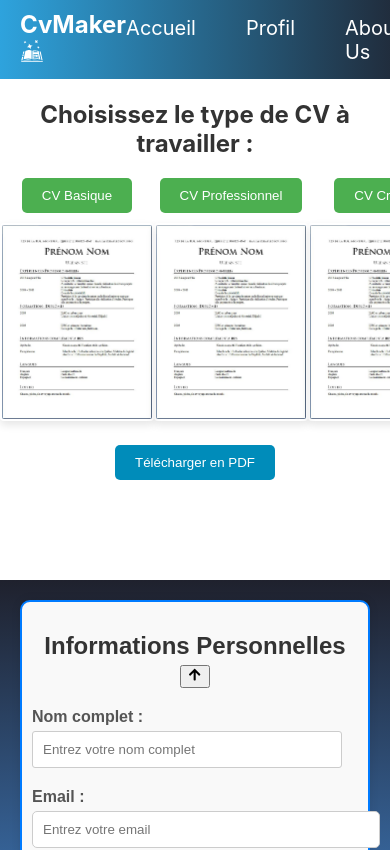
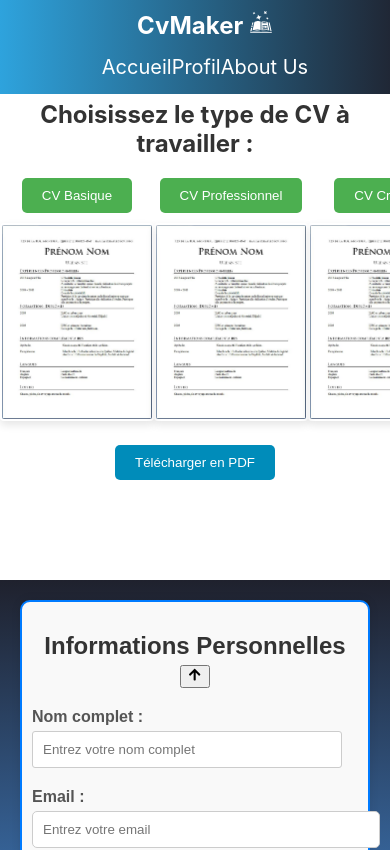
Before and after one commit to lemezzi/DreamCV, a React (Create React App) app: page / in a window 390 px wide. Shown: the top 850 px of the page. Built offline with nearby package versions, Linux system fonts and the light colour scheme.

Commit message:
Update Navbar.css

```diff
--- a/src/Components/Navbar.css
+++ b/src/Components/Navbar.css
@@ -1,39 +1,4 @@
-
-
-  .navbar-left h1 {
-    margin: 0;
-    font-size: 24px;
-    transition: color 0.3s ease;
-  }
-
-  .navbar-right {
-    display: flex;
-    align-items: center;
-  }
-
-  .navbar-right ul {
-    list-style-type: none;
-    margin: 0;
-    padding: 0;
-  }
-
-  .navbar-right ul li {
-    margin-right: 20px;
-    cursor: pointer;
-    transition: color 0.3s ease;
-  }
-
-  .navbar-right ul li:hover {
-    color: #ffd700; /* Change la couleur du texte au survol */
-  }
-
-
-
-  .navbar-right input:focus {
-    width: 100px; /* Augmente la largeur de l'input au focus */
-    outline: none; /* Supprime le contour de focus */
-    background-color: #555; /* Change la couleur de fond au focus */
-  }
+/* Styles de base pour .navbar */
 .navbar {
   position: fixed;
   top: 0;
@@ -46,26 +11,77 @@
   color: #fff;
   padding: 10px 20px;
   font-size: 20px;
+  z-index: 1000; /* Assure que la barre de navigation reste au-dessus du contenu */
 }
 
+/* Styles pour .navbar-left */
 .navbar-left {
-    float: left;
+  display: flex;
+  align-items: center;
 }
 
-  .navbar-right {
-    float: right;
+/* Styles pour le titre dans .navbar-left */
+.navbar-left h1 {
+  margin: 0;
+  font-size: 24px;
+  transition: color 0.3s ease;
 }
 
+/* Styles pour .navbar-right */
+.navbar-right {
+  display: flex;
+  align-items: center;
+  margin-right: 20px; /* Ajoute un espace entre .navbar-left et .navbar-right */
+}
+
+/* Styles pour les éléments de liste dans .navbar-right */
 .navbar-right ul {
   list-style-type: none;
   margin: 0;
   padding: 0;
   display: flex;
-    margin-right: 50px;
+  align-items: center; /* Aligne les éléments de liste verticalement */
 }
 
+/* Styles pour chaque élément de liste dans .navbar-right */
 .navbar-right ul li {
-    display:flex;
-    margin-right: 50px;
+  margin-right: 20px;
   cursor: pointer;
+  transition: color 0.3s ease;
 }
+
+/* Change la couleur du texte au survol */
+.navbar-right ul li:hover {
+  color: #ffd700;
+}
+
+/* Styles pour l'input dans .navbar-right */
+.navbar-right input:focus {
+  width: 100px;
+  outline: none;
+  background-color: #555;
+}
+
+/* Media Query pour les écrans plus petits */
+@media screen and (max-width: 768px) {
+  /* Réorganiser la disposition de la barre de navigation */
+  .navbar {
+      flex-direction: column;
+      padding: 10px;
+  }
+
+  /* Ajuster les styles de .navbar-left */
+  .navbar-left {
+      margin-bottom: 10px;
+  }
+
+  /* Ajuster les styles de .navbar-right */
+  .navbar-right {
+      margin: 0;
+  }
+
+  /* Ajuster les styles des éléments de liste dans .navbar-right */
+  .navbar-right ul li {
+      margin-right: 0;
+  }
+}
```
Lines whose indentation alone changed are shown as unchanged.
